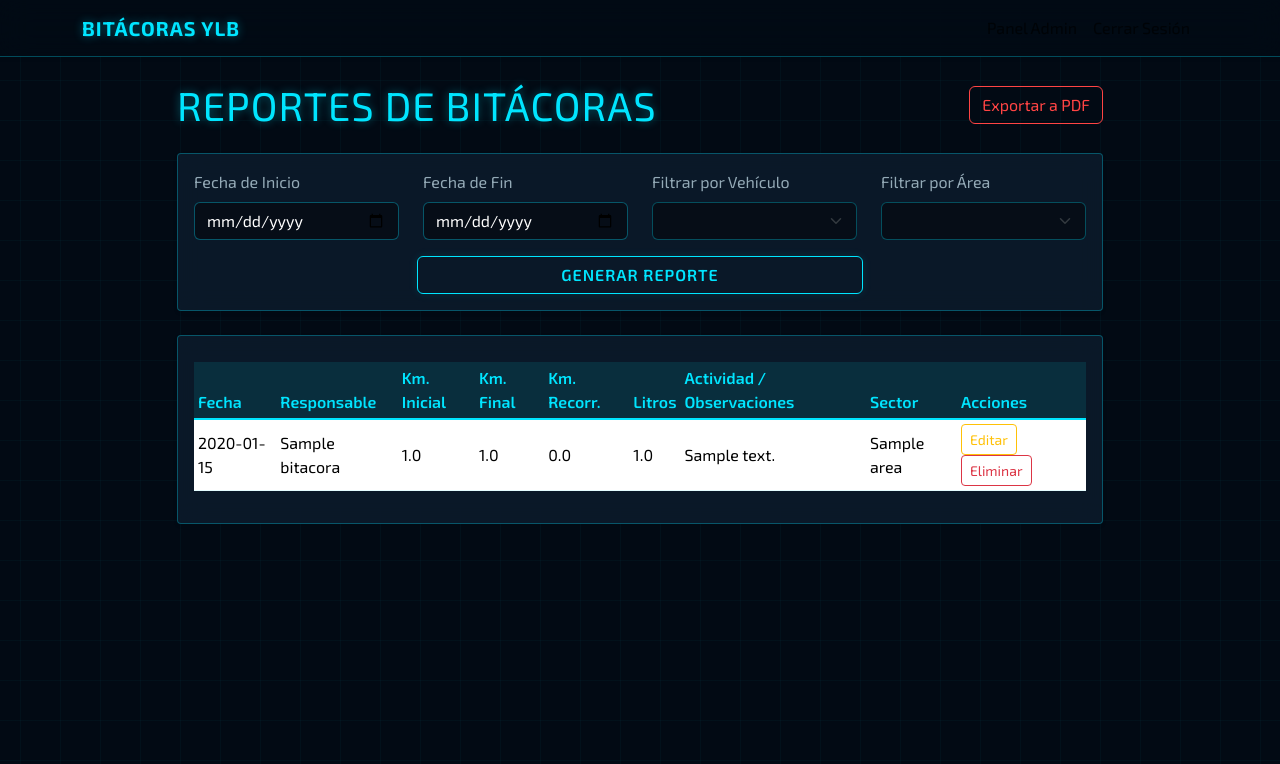
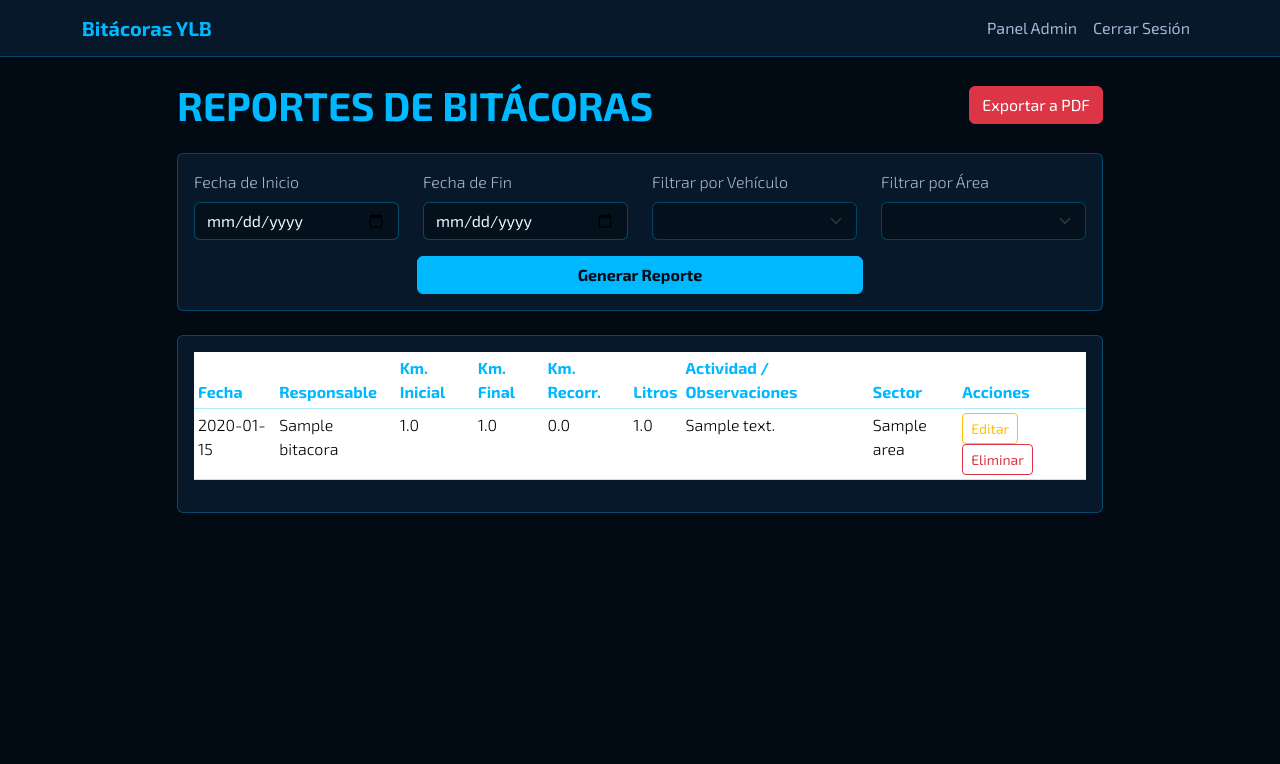
Before and after one commit to saolos12/sistema-bitacoras-ylb, a Flask app: page /reportes in a window 1280 px wide. Shown: the top 764 px of the page. Run offline with Flask 3, Linux system fonts and the light colour scheme; a user stored in the database is signed in; tables that the repository leaves empty hold one stand-in row (values such as "Sample post"); some libraries are stand-ins or nearby versions.

Commit message:
Refactor CSS for improved contrast and clarity
Updated styles for better contrast and clarity, including improved color variables and card styles.

```diff
--- a/static/css/style.css
+++ b/static/css/style.css
@@ -1,185 +1,140 @@
 /* static/css/style.css */
 
-/* 1. FUENTES Y VARIABLES */
-@import url('https://fonts.googleapis.com/css2?family=Exo+2:wght@300;400;600;700&display=swap');
+/* 1. Importamos la fuente */
+@import url('https://fonts.googleapis.com/css2?family=Exo+2:wght@300;400;700&display=swap');
 
+/* 2. Paleta de colores "Jarvis" con mejor contraste */
 :root {
     --jarvis-bg: #020a14;
-    --jarvis-panel-bg: rgba(12, 28, 44, 0.85); /* Un poco más opaco para leer mejor */
-    --jarvis-border: rgba(0, 229, 255, 0.3);
-    --jarvis-glow: #00e5ff; /* Cian más brillante */
-    --jarvis-text: #e0f7ff;
-    --jarvis-text-muted: #94aab7;
-    --card-transition: all 0.3s cubic-bezier(0.25, 0.8, 0.25, 1);
+    --jarvis-panel-bg: rgba(10, 30, 50, 0.75);
+    --jarvis-border: rgba(0, 184, 255, 0.3);
+    --jarvis-glow: #00b8ff;
+
+    /* --- ¡¡COLORES DE TEXTO MEJORADOS!! --- */
+    --jarvis-text: #f0f8ff;      /* Texto principal (Blanco Hielo) */
+    --jarvis-text-muted: #a8b2d1; /* Texto secundario (Gris-azulado MÁS CLARO) */
 }
 
-/* 2. FONDO ANIMADO (GRID) */
+/* 3. Base de la página */
 body {
     background-color: var(--jarvis-bg) !important;
-    color: var(--jarvis-text) !important;
+    color: var(--jarvis-text) !important; /* Forzar texto claro */
     font-family: 'Exo 2', sans-serif;
-    font-weight: 400;
-    overflow-x: hidden;
-
-    /* Patrón de rejilla futurista */
-    background-image:
-        linear-gradient(rgba(0, 229, 255, 0.03) 1px, transparent 1px),
-        linear-gradient(90deg, rgba(0, 229, 255, 0.03) 1px, transparent 1px);
-    background-size: 40px 40px;
-    background-position: center top;
+    font-weight: 300;
 }
 
-/* 3. ANIMACIONES (KEYFRAMES) */
-@keyframes slideInUp {
-    0% {
-        opacity: 0;
-        transform: translateY(30px) scale(0.98);
-    }
-    100% {
-        opacity: 1;
-        transform: translateY(0) scale(1);
-    }
+/* --- ¡¡REGLAS NUEVAS PARA FORZAR CONTRASTE!! --- */
+p {
+    color: var(--jarvis-text) !important; /* Forzar párrafos a ser claros */
 }
 
-@keyframes pulseGlow {
-    0% { box-shadow: 0 0 5px rgba(0, 229, 255, 0.2); }
-    50% { box-shadow: 0 0 20px rgba(0, 229, 255, 0.6); }
-    100% { box-shadow: 0 0 5px rgba(0, 229, 255, 0.2); }
+.text-muted {
+    color: var(--jarvis-text-muted) !important; /* Forzar texto atenuado a ser claro */
 }
+/* --- Fin de reglas nuevas --- */
 
-/* 4. TARJETAS Y PANELES (GLASSMORPHISM) */
+
+/* 4. Estilo de "vidrio" para tarjetas y paneles */
 .card, .alert {
     background-color: var(--jarvis-panel-bg) !important;
     border: 1px solid var(--jarvis-border) !important;
-    backdrop-filter: blur(12px);
-    box-shadow: 0 4px 30px rgba(0, 0, 0, 0.5);
-    border-radius: 4px !important; /* Bordes levemente redondeados */
-
-    /* Animación de entrada */
-    animation: slideInUp 0.6s ease-out forwards;
-    transition: var(--card-transition);
-}
-
-/* Efecto Hover en las tarjetas: Se levantan y brillan */
-.card:hover {
-    transform: translateY(-5px);
-    border-color: var(--jarvis-glow) !important;
-    box-shadow: 0 10px 40px rgba(0, 229, 255, 0.15);
+    backdrop-filter: blur(10px);
+    box-shadow: 0 0 15px rgba(0, 184, 255, 0.1);
+    color: var(--jarvis-text) !important; /* ¡¡Importante!! Forzar texto claro dentro de las tarjetas */
 }
 
 .card-header, .card-footer {
     border-color: var(--jarvis-border) !important;
-    background-color: rgba(0, 229, 255, 0.05) !important;
 }
 
-/* 5. TEXTOS Y TÍTULOS */
-h1, h2, h3, h4, h5, .navbar-brand {
+/* 5. Títulos */
+.card-title, h1, h2, h3, h4, h5 {
     color: var(--jarvis-glow);
+    font-weight: 700;
     text-transform: uppercase;
-    letter-spacing: 1px;
-    text-shadow: 0 0 10px rgba(0, 229, 255, 0.4); /* Texto brillante */
 }
 
-p, .text-muted, label {
-    color: var(--jarvis-text-muted) !important;
+/* 6. Formularios */
+.form-control, .form-select {
+    background-color: rgba(0, 0, 0, 0.3) !important;
+    color: var(--jarvis-text) !important;
+    border: 1px solid var(--jarvis-border) !important;
+}
+.form-control:focus, .form-select:focus {
+    color: var(--jarvis-text) !important;
+    background-color: rgba(0, 0, 0, 0.5) !important;
+    border-color: var(--jarvis-glow) !important;
+    box-shadow: 0 0 10px rgba(0, 184, 255, 0.5) !important;
+}
+.form-label {
+    color: var(--jarvis-text-muted) !important; /* ¡¡Importante!! Forzar etiquetas claras */
 }
 
-/* 6. FORMULARIOS (INPUTS) */
-.form-control, .form-select {
-    background-color: rgba(0, 0, 0, 0.4) !important;
-    color: #fff !important;
-    border: 1px solid var(--jarvis-border) !important;
-    transition: all 0.3s ease;
+/* 7. Tablas */
+.table {
+    color: var(--jarvis-text) !important;
+    border-color: var(--jarvis-border) !important;
+}
+.table thead th {
+    color: var(--jarvis-glow);
+    font-weight: 700;
+}
+.table-hover tbody tr:hover {
+    color: var(--jarvis-glow) !important;
+    background-color: rgba(0, 184, 255, 0.1) !important;
+}
+/* Para que el texto "Cerrada" se lea */
+.badge.bg-secondary {
+    background-color: var(--jarvis-text-muted) !important;
+    color: var(--jarvis-bg) !important;
 }
 
-.form-control:focus, .form-select:focus {
-    background-color: rgba(0, 15, 30, 0.8) !important;
+/* 8. Botones */
+.btn-primary {
+    background-color: var(--jarvis-glow) !important;
     border-color: var(--jarvis-glow) !important;
-    box-shadow: 0 0 15px rgba(0, 229, 255, 0.3) !important;
-    color: #fff !important;
+    color: var(--jarvis-bg) !important;
+    font-weight: 700;
+    transition: all 0.2s ease;
+}
+.btn-primary:hover {
+    background-color: transparent !important;
+    color: var(--jarvis-glow) !important;
+    box-shadow: 0 0 10px rgba(0, 184, 255, 0.5) !important;
+}
+.btn-info {
+    font-weight: 700;
 }
 
-/* 7. BOTONES (NEÓN) */
-.btn-primary {
-    background: transparent !important;
-    border: 1px solid var(--jarvis-glow) !important;
+/* 9. Navbar */
+.navbar {
+    background-color: var(--jarvis-panel-bg) !important;
+    border-bottom: 1px solid var(--jarvis-border) !important;
+    backdrop-filter: blur(10px);
+}
+.navbar-brand {
     color: var(--jarvis-glow) !important;
-    font-weight: 600;
-    letter-spacing: 1px;
-    text-transform: uppercase;
-    transition: all 0.3s ease;
-    box-shadow: 0 0 10px rgba(0, 229, 255, 0.1);
+    font-weight: 700;
+}
+.nav-link {
+    color: var(--jarvis-text-muted) !important;
+    font-weight: 400;
+}
+.nav-link:hover {
+    color: var(--jarvis-glow) !important;
 }
 
-.btn-primary:hover {
-    background: var(--jarvis-glow) !important;
-    color: #000 !important; /* Texto negro para contraste */
-    box-shadow: 0 0 25px rgba(0, 229, 255, 0.6); /* Glow fuerte */
-    transform: scale(1.02);
+/* 10. Estadísticas (KPIs) */
+.display-4 {
+    color: var(--jarvis-glow);
+    font-weight: 700;
 }
+.border-danger { border-color: #dc3545 !important; }
+.text-danger { color: #dc3545 !important; }
+.border-warning { border-color: #ffc107 !important; }
+.text-warning { color: #ffc107 !important; }
+.border-success { border-color: #198754 !important; }
+.text-success { color: #198754 !important; }
+.border-info { border-color: #0dcaf0 !important; }
 
-.btn-danger {
-    background: transparent !important;
-    border: 1px solid #ff4444 !important;
-    color: #ff4444 !important;
-}
-.btn-danger:hover {
-    background: #ff4444 !important;
-    color: #fff !important;
-    box-shadow: 0 0 20px rgba(255, 68, 68, 0.5);
-}
-
-/* 8. TABLAS (FUTURISTAS) */
-.table {
-    color: var(--jarvis-text) !important;
-    margin-top: 10px;
-}
-.table thead th {
-    background-color: rgba(0, 229, 255, 0.1) !important;
-    color: var(--jarvis-glow);
-    border-bottom: 2px solid var(--jarvis-glow) !important;
-    font-weight: 600;
-}
-.table-hover tbody tr {
-    transition: background-color 0.2s ease;
-}
-.table-hover tbody tr:hover {
-    background-color: rgba(0, 229, 255, 0.15) !important; /* Highlight al pasar el mouse */
-    cursor: pointer;
-}
-.table td {
-    border-color: rgba(0, 229, 255, 0.1) !important;
-    vertical-align: middle;
-}
-
-/* 9. SCROLLBAR PERSONALIZADO (Para Chrome/Edge/Safari) */
-::-webkit-scrollbar {
-    width: 8px;
-}
-::-webkit-scrollbar-track {
-    background: var(--jarvis-bg);
-}
-::-webkit-scrollbar-thumb {
-    background: #0a3d50;
-    border-radius: 4px;
-}
-::-webkit-scrollbar-thumb:hover {
-    background: var(--jarvis-glow);
-}
-
-/* 10. NAVBAR */
-.navbar {
-    background-color: rgba(2, 10, 20, 0.9) !important;
-    border-bottom: 1px solid var(--jarvis-border);
-    backdrop-filter: blur(15px);
-    position: sticky;
-    top: 0;
-    z-index: 1000;
-}
-
-/* 11. ESTADÍSTICAS (KPIS) ANIMADAS */
-.display-4 {
-    font-weight: 700;
-    text-shadow: 0 0 15px currentColor; /* Glow del mismo color del texto */
-    animation: pulseGlow 3s infinite; /* El número pulsa suavemente */
-}
+.text-info { color: #0dcaf0 !important; }
```
